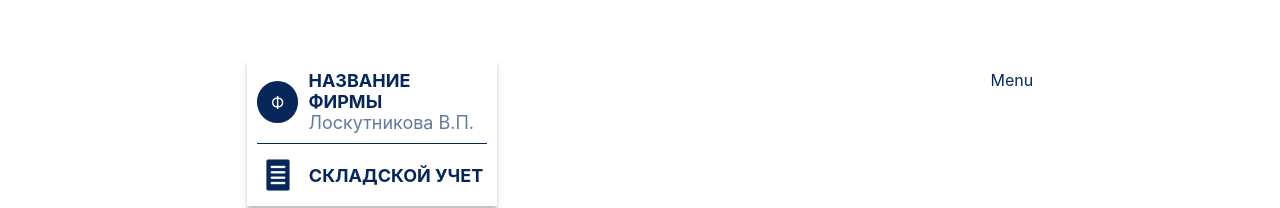
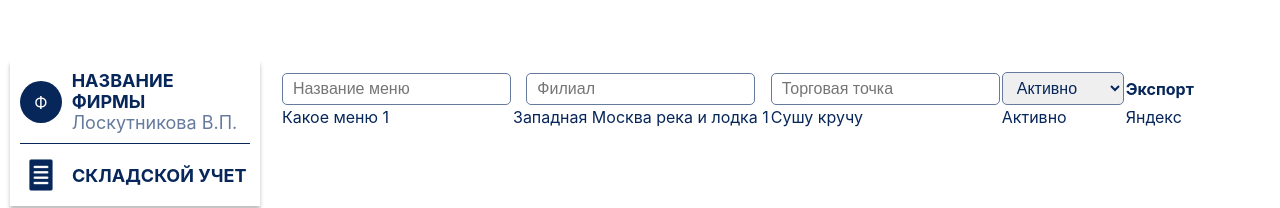
Before and after one commit to Bitbayana/management_Irk, a React (Create React App) app: page /Menu in a window 1280 px wide. Shown: the top 208 px of the page. Built offline with nearby package versions, Linux system fonts and the light colour scheme; no server answers.

Commit message:
add filter

```diff
--- a/src/App.tsx
+++ b/src/App.tsx
@@ -6,27 +6,7 @@ import NotFound from './pages/NotFound';
 import Laoyut from './components/Layout';
 
 import "./components/Sidebar.css"
-const jsonData = {
-  "max_pages": 0,
-  "data": [
-    {
-      "id": 0,
-      "name": "string",
-      "filial": {
-        "id": 0,
-        "name": "string"
-      },
-      "tt": {
-        "id": 0,
-        "name": "string"
-      },
-      "active": true,
-      "export": [
-        "string"
-      ]
-    }
-  ]
-};
+
 function App() {
   return (
     <>
--- /dev/null
+++ b/src/components/Filter.tsx
@@ -0,0 +1,17 @@
+import React from "react";
+
+interface FilterProps {
+  text: string;
+}
+
+const Filter: React.FC<FilterProps> = (props) => {
+  return (
+    <input
+      className="branch--select"
+      type="text"
+      placeholder={props.text}
+    />
+  );
+}
+
+export default Filter;
--- a/src/components/Layout.tsx
+++ b/src/components/Layout.tsx
@@ -14,7 +14,7 @@ function Laoyut() {
             <NavLink className="aside--li" to="/Components">Компоненты</NavLink>
             <NavLink className="aside--li" to="/SemiFinished">Полуфабрикаты</NavLink>
             <NavLink className="aside--li" to="/Products">Товары</NavLink>
-            <NavLink className="aside--li" to="/Menu">Меню</NavLink>
+            <NavLink className="aside--li" to="Menu">Меню</NavLink>
             <NavLink className="aside--li" to="/Movements">Перемещения</NavLink>
             <NavLink className="aside--li" to="/Inventory">Инвентаризация</NavLink>
             <NavLink className="aside--li" to="/Release">Выпуск товара</NavLink>
--- a/src/components/Sidebar.css
+++ b/src/components/Sidebar.css
@@ -6,7 +6,8 @@
 .aside{
     display: flex;
     flex-direction: column;
-    width: 270px;
+    width: 20%;
+    min-width: 270px;
     height: 100%;
     padding: 0 10px;
 }
@@ -91,3 +92,8 @@
     width: 100%;
     box-shadow: 0px 4px 4px 0px rgba(0, 0, 0, 0.25);
 }
+
+.table{
+    border: #072659;
+    height: 1px;
+}
--- a/src/index.css
+++ b/src/index.css
@@ -24,5 +24,6 @@ body {
 }
 
 .main{
+  width: 80%;
   padding: 10px;
 }
--- a/src/pages/Menu.tsx
+++ b/src/pages/Menu.tsx
@@ -1,9 +1,40 @@
 import React from 'react';
+import Filter from '../components/Filter';
 
 function Menu() {
   return (
     <div className="">
-      Menu
+      <table>
+        <thead>
+          <tr>
+            <th>
+              <Filter text="Название меню" />
+            </th>
+            <th>
+              <Filter text="Филиал" />
+            </th>
+            <th>
+            <Filter text="Торговая точка" />
+            </th>
+            <th>
+              <select className="branch--select">
+                <option>Активно</option>
+                <option>Неактивно</option>
+              </select>
+            </th>
+            <th>Экспорт</th>
+          </tr>
+        </thead>
+        <tbody>
+          <tr>
+            <td>Какое меню 1</td>
+            <td>Западная Москва река и лодка 1</td>
+            <td>Сушу кручу</td>
+            <td>Активно</td>
+            <td>Яндекс</td>
+          </tr>
+        </tbody>
+      </table>
     </div>
   );
 }
```
